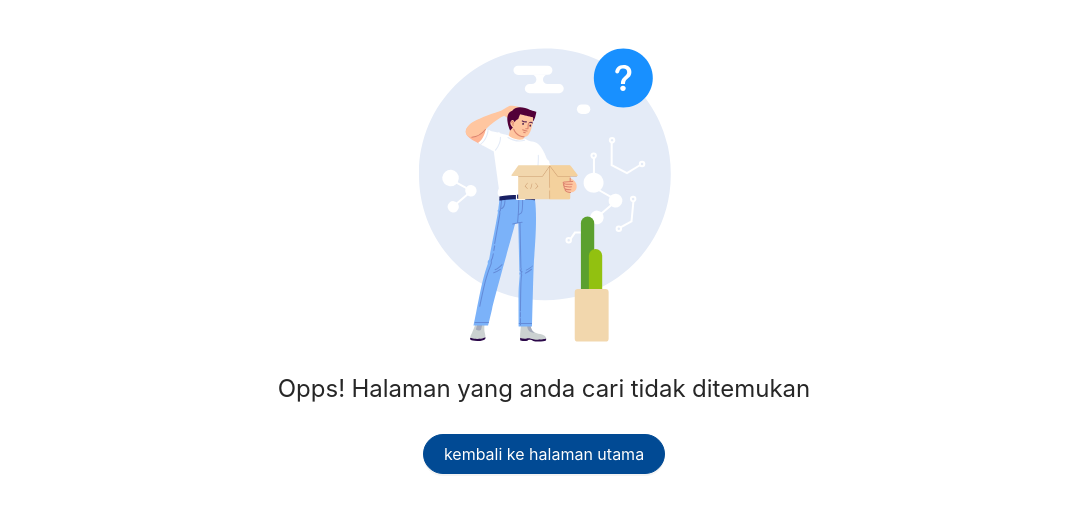
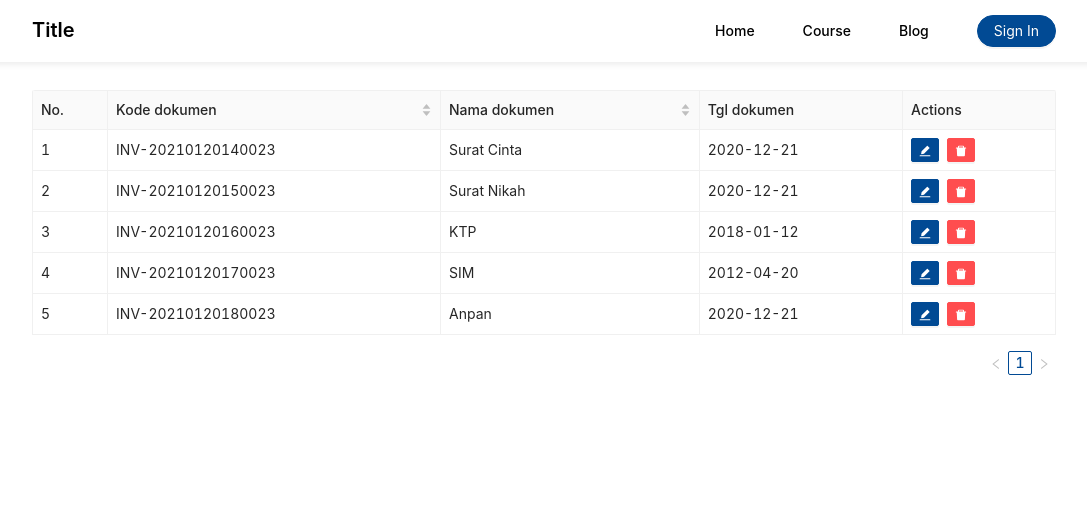
Before and after one commit to aisy/rms, a React (Create React App) app: page /warehouse in a window 1280 px wide. Shown: the top 512 px of the page, without its empty margins (96-1183 px from the left). Built offline with nearby package versions, Linux system fonts and the light colour scheme.

Commit message:
add new page Warehouse

```diff
--- /dev/null
+++ b/src/pages/Warehouse.js
@@ -0,0 +1,106 @@
+import { Button, Space, Table } from 'antd';
+import { DeleteFilled, EditFilled } from '@ant-design/icons';
+import { Link } from 'react-router-dom';
+
+import LayoutHome from '../layouts/LayoutHome';
+
+function Warehouse() {
+
+  const dataDokumenArsip = [
+    {
+      key: 1,
+      kode_dokumen: "INV-20210120140023",
+      nama_dokumen: "Surat Cinta",
+      tgl_dokumen: "2020-12-21",
+    },
+    {
+      key: 2,
+      kode_dokumen: "INV-20210120150023",
+      nama_dokumen: "Surat Nikah",
+      tgl_dokumen: "2020-12-21",
+    },
+    {
+      key: 3,
+      kode_dokumen: "INV-20210120160023",
+      nama_dokumen: "KTP",
+      tgl_dokumen: "2018-01-12",
+    },
+    {
+      key: 4,
+      kode_dokumen: "INV-20210120170023",
+      nama_dokumen: "SIM",
+      tgl_dokumen: "2012-04-20",
+
+    },
+    {
+      key: 5,
+      kode_dokumen: "INV-20210120180023",
+      nama_dokumen: "Anpan",
+      tgl_dokumen: "2020-12-21",
+    }
+  ];
+
+  const columnDokumenArsip = [
+    {
+      title: "No.",
+      dataIndex: 'key',
+      key: 'key'
+    },
+    {
+      title: "Kode dokumen",
+      dataIndex: 'kode_dokumen',
+      key: 'kode_dokumen',
+      onFilter: (value, record) => record.kode_dokumen.includes(value),
+      sorter: (a, b) => a.kode_dokumen.length - b.kode_dokumen.length,
+      // sortDirections: ['descend']
+    },
+    {
+      title: "Nama dokumen",
+      dataIndex: 'nama_dokumen',
+      key: 'nama_dokumen',
+      onFilter: (value, record) => record.nama_dokumen.includes(value),
+      sorter: (a, b) => a.nama_dokumen.localeCompare(b.nama_dokumen),
+      // sortDirections: ['descend']
+    },
+    {
+      title: "Tgl dokumen",
+      dataIndex: 'tgl_dokumen',
+      key: 'tgl_dokumen'
+    },
+    {
+      title: "Actions",
+      render: () => (<ActionButton />)
+
+    }
+  ];
+
+  const ActionButton = () => {
+    return (
+      <Space>
+        <Link to={"/"}>
+          <Button size={"small"} type={"primary"}>
+            <EditFilled style={{ fontSize: 12 }} />
+          </Button>
+        </Link>
+        <Link to={"/"}>
+          <Button size={"small"} type={"primary"} danger>
+            <DeleteFilled style={{ fontSize: 12 }} />
+          </Button>
+        </Link>
+      </Space>
+    );
+  }
+
+  return (
+    <LayoutHome>
+      <Table
+        dataSource={dataDokumenArsip}
+        columns={columnDokumenArsip}
+        size={"small"}
+        bordered={"true"}
+      />
+    </LayoutHome>
+  )
+}
+
+export default Warehouse
--- a/src/routes/index.js
+++ b/src/routes/index.js
@@ -8,15 +8,17 @@ import {
 import LoginPage from '../pages/Login';
 import HomePage from '../pages/Home';
 
+import Warehouse from '../pages/Warehouse';
+
 // not found pages if path or component not found
 import NotFound from '../pages/NotFound';
 
 const RouterApp = () => {
   return (
     <Switch>
-      <Route path={"/"} exact
-        component={HomePage} />
+      <Route path={"/"} exact component={HomePage} />
       <Route path={"/home"} component={HomePage} />
+      <Route path={"/warehouse"} component={Warehouse} />
 
       {/* user */}
       <Route path={"/user/login"} exact component={LoginPage} />
```
